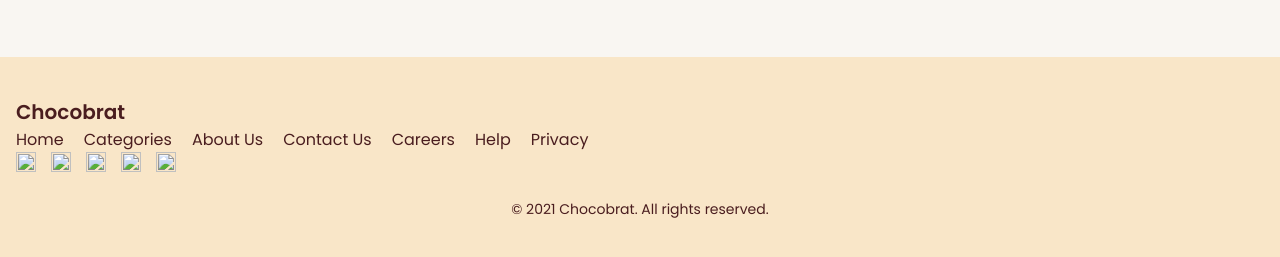
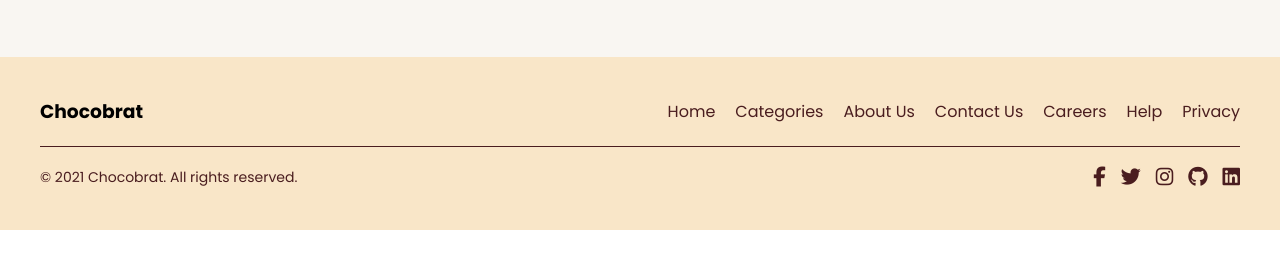
Before and after one commit to fefucho08/chocobrat-bakery-website, a plain HTML site: page index.html in a window 1280 px wide. Shown: the part 1310-1567 px from the top of the page. After the commit the page ends 1540 px from the top, so only its background shows below. Drawn offline with Linux system fonts and the light colour scheme.

Commit message:
Footer done

```diff
--- a/index.html
+++ b/index.html
@@ -5,6 +5,11 @@
         <meta name="viewport" content="width=device-width, initial-scale=1.0" />
         <link rel="stylesheet" href="./main.css" />
         <title>Chocobrat Bakery</title>
+
+        <script
+            src="https://kit.fontawesome.com/60832ed020.js"
+            crossorigin="anonymous"
+        ></script>
     </head>
     <body>
         <header></header>
@@ -80,13 +85,9 @@
         </main>
 
         <footer class="footer">
-            <div class="footer-container">
-                <!-- Name of the brand -->
-                <div class="footer-logo">
-                    <h3>Chocobrat</h3>
-                </div>
-
-                <!-- Menu nav -->
+            <!-- Name of the brand -->
+            <div class="footer-upper">
+                <h3>Chocobrat</h3>
                 <nav class="footer-nav">
                     <ul>
                         <li><a href="#">Home</a></li>
@@ -98,20 +99,18 @@
                         <li><a href="#">Privacy</a></li>
                     </ul>
                 </nav>
-
-                <!-- Social media -->
-                <div class="footer-socials">
-                    <a href="#"><img src="../chocobrat-bakery-website/assets/icons/facebook.png" alt=""></a>
-                    <a href="#"><img src="../chocobrat-bakery-website/assets/icons/twitter.png" alt=""></a>
-                    <a href="#"><img src="../chocobrat-bakery-website/assets/icons/instagram.png" alt=""></a>
-                    <a href="#"><img src="../chocobrat-bakery-website/assets/icons/github.png" alt=""></a>
-                    <a href="#"><img src="../chocobrat-bakery-website/assets/icons/linkedin.png" alt=""></a>
-                </div>
             </div>
 
-            <!-- Rights reserved -->
+                <!-- Rights reserved -->
             <div class="footer-bottom">
                 <p>© 2021 Chocobrat. All rights reserved.</p>
+                <div class="footer-socials">
+                    <a href="#"><i class="fa-brands fa-facebook-f"></i></a>
+                    <a href="#"><i class="fa-brands fa-twitter"></i></a>
+                    <a href="#"><i class="fa-brands fa-instagram"></i></a>
+                    <a href="#"><i class="fa-brands fa-github"></i></a>
+                    <a href="#"><i class="fa-brands fa-linkedin"></i></a>
+                </div>
             </div>
         </footer>
     </body>
--- a/main.css
+++ b/main.css
@@ -211,16 +211,18 @@
 /* FOOTER SECTION */
 .footer {
     background-color: #F9E6C8; /* Color crema */
-    padding: 40px 0;
+    padding: 40px 40px;
+    display: flex;
+    justify-content: center;
+    flex-direction: column;
 }
 
-/* Container */
-.footer-container {
-    display: block;
+.footer-upper {
+    display: flex;
     justify-content: space-between;
     align-items: center;
-    max-width: 1248px;
-    margin: 0 auto;
+    padding-bottom: 20px;
+    border-bottom: 1px solid #4A1D1F;
 }
 
 /* Footer logo */
@@ -254,9 +256,13 @@
     gap: 15px;
 }
 
-.footer-socials img {
-    width: 20px;
-    height: 20px;
+.footer-socials a:link,
+.footer-socials a:visited {
+    color: #4A1D1F;
+}
+
+.footer-socials i {
+    font-size: 20px;
 }
 
 /* Rights reserved */
@@ -265,4 +271,6 @@
     margin-top: 20px;
     font-size: 14px;
     color: #4A1D1F;
+    display: flex;
+    justify-content: space-between;
 }
```
